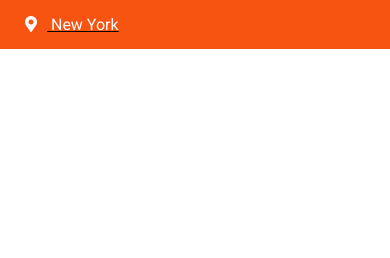
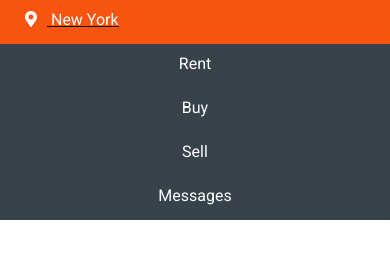
Before and after one commit to FEDKursevi/git-domaci-fed27, a plain HTML site: page index.html in a window 390 px wide. Drawn offline with nearby package versions, Linux system fonts and the light colour scheme; files that its build step writes are made by us from their sources.

Commit message:
Updated nav bar

```diff
--- a/scss/style.scss
+++ b/scss/style.scss
@@ -18,6 +18,10 @@ ul {
   li {
     float: left;
     padding: 15px 25px;
+
+    &:hover {
+      background-color: $color-hover;
+    }
   }
 
   a {
@@ -37,11 +41,18 @@ ul {
 }
 
 @media only screen and (max-width: 600px) {
-  ul li:not(:first-child) {
-    display: none;
+  ul {
+    clear: both;
+
+    li {
+      padding-top: 10px;
+      float: none;
+      text-align: center;
+    }
   }
 
   #nav-first {
+    text-align: left;
     width: 100%;
   }
 }
```
